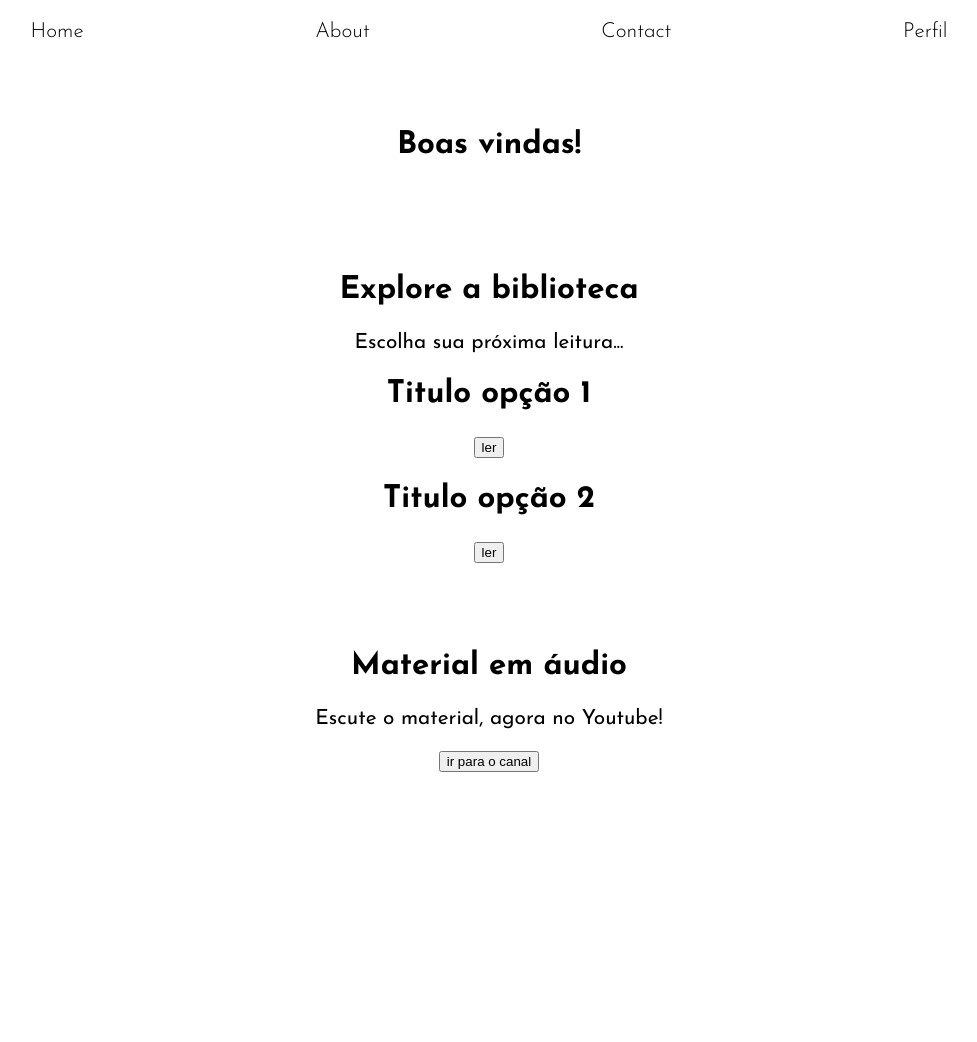
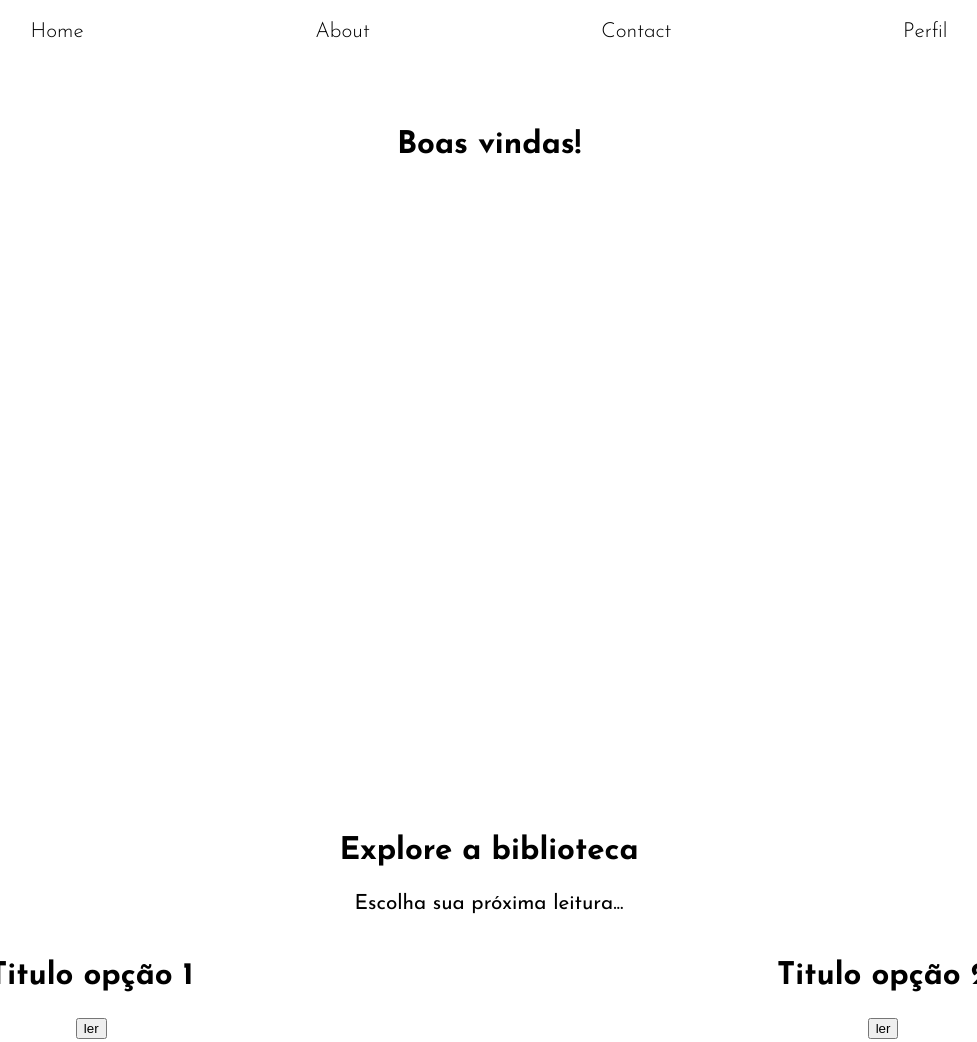
Before and after one commit to NATFERR/DIVULG-NAT-SAN-FERR, a plain HTML site: page index.html in a window 1280 px wide. Shown: the top 1042 px of the page, without its empty margins (151-1128 px from the left). Before the commit the page ends 834 px from the top, so only its background shows below. Drawn offline with Linux system fonts and the light colour scheme; a web font is replaced by a local one.

Commit message:
row + col

```diff
--- a/index.html
+++ b/index.html
@@ -15,23 +15,25 @@
             <a href="profile.html" class="nav-link">Perfil</a>
         </nav>
     </header>
-    <section class="container">
+    <section class="container welcome">
         <h1>Boas vindas!</h1>
 
     </section>
-    <section class="container">
+    <section class="container library">
         <h1>Explore a biblioteca</h1>
         <p>Escolha sua próxima leitura...</p>
-        <div>
+    <div class="row">
+        <div class="col">
                 <h1>Titulo opção 1</h1>
                 <a href="livros/index1.html"target="_blank"><button type="button">ler</button></a>
         </div>
-        <div>
+        <div class="col">
             <h1>Titulo opção 2</h1>
             <a href="livros/index2.html"target="_blank"><button type="button">ler</button></a>
         </div>
+    </div>
     </section>
-    <section class="container">
+    <section class="container audio">
         <h1>Material em áudio</h1>
         <p>Escute o material, agora no Youtube!</p>
         <a href="https://www.youtube.com/@nathalieferreiraBR/"target="_blank">
--- a/style.css
+++ b/style.css
@@ -51,3 +51,17 @@ header {
 section {
     padding-bottom: 3em;
 }
+
+.welcome, .library, .audio {
+    height: 85vh;
+}
+
+.row {
+display: flex;
+flex-direction: row;
+justify-content: space-between;
+}
+
+.col {
+    text-align: center;
+}
```
